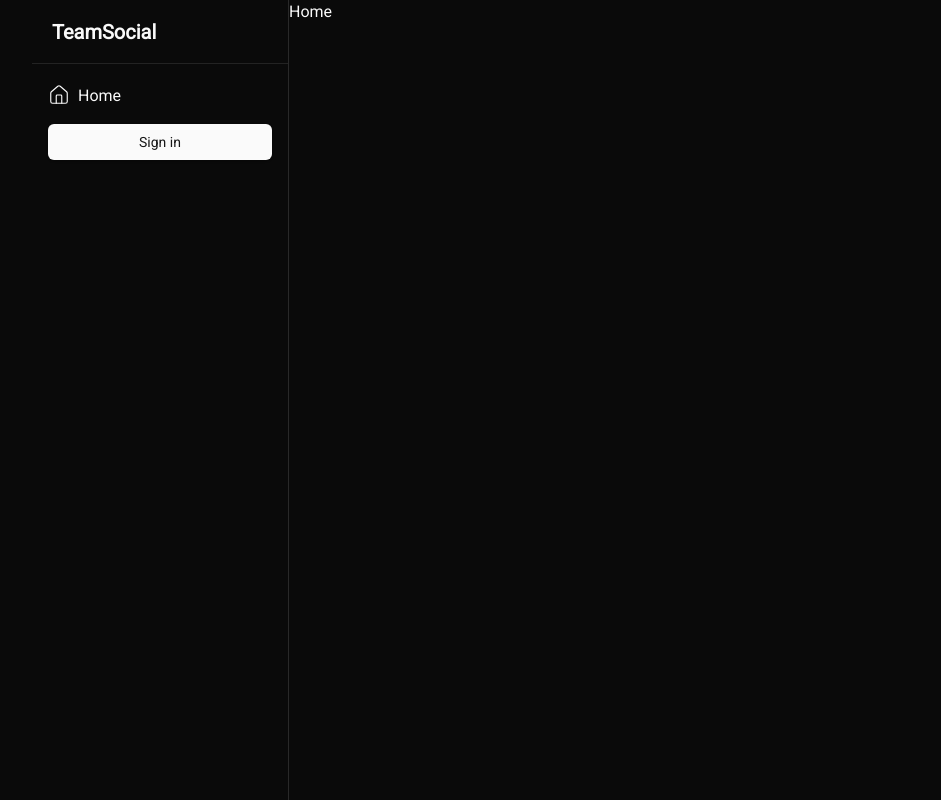
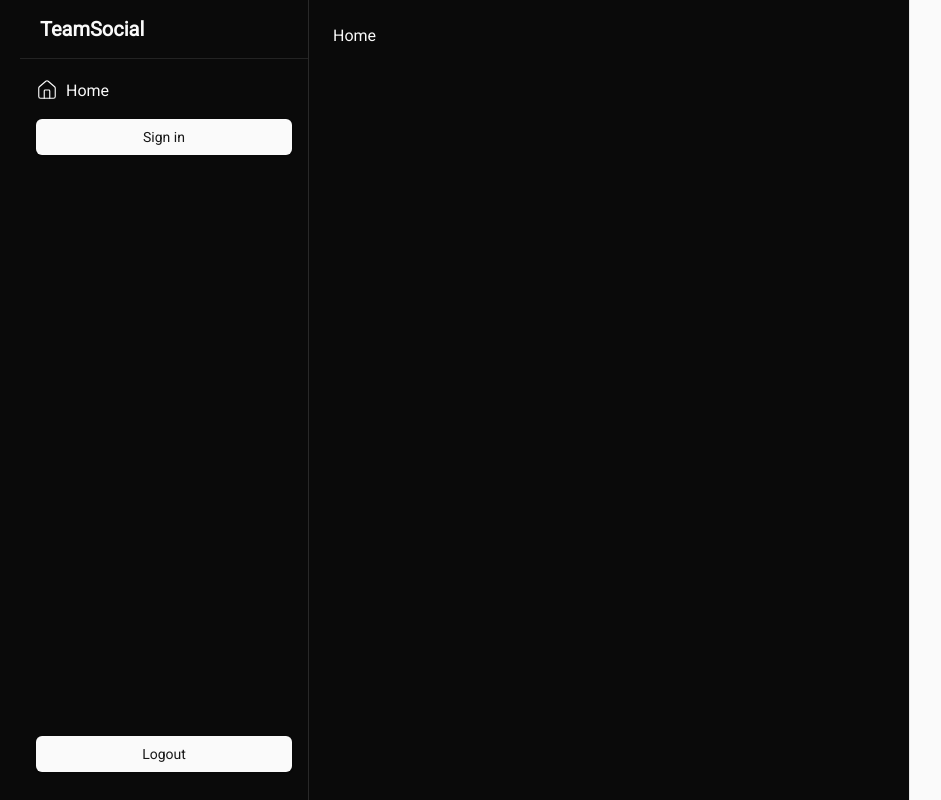
Before and after one commit to sadikbarisyilmaz/TeamSocial, a Next.js app: page / in a window 1280 px wide. Shown: the whole page, without its empty margins (31-972 px from the left). Built offline with nearby package versions, Linux system fonts and the light colour scheme; no server answers.

Commit message:
style: app layout changed

```diff
--- a/app/globals.css
+++ b/app/globals.css
@@ -66,3 +66,7 @@
     @apply bg-background text-foreground;
   }
 }
+
+::-webkit-scrollbar {
+  display: none;
+}
--- a/app/layout.tsx
+++ b/app/layout.tsx
@@ -39,9 +39,10 @@ export default function RootLayout({
           enableSystem
           disableTransitionOnChange
         >
-          <main className="flex w-full h-full">
+          <main className="w-full flex h-screen lg:justify-center">
             <Navbar />
             {children}
+            <div className="hidden lg:flex min-w-80  border-l w-full max-w-sm h-screen border-muted-foreground/20  flex-col  items-end bg-foreground"></div>
           </main>
         </ThemeProvider>
       </body>
--- a/app/page.tsx
+++ b/app/page.tsx
@@ -1,14 +1,7 @@
-import { DeployButton } from "@/components/deploy-button";
-import { EnvVarWarning } from "@/components/env-var-warning";
-import { AuthButton } from "@/components/auth-button";
-import { Hero } from "@/components/hero";
-import { ThemeSwitcher } from "@/components/theme-switcher";
-import { ConnectSupabaseSteps } from "@/components/tutorial/connect-supabase-steps";
-import { SignUpUserSteps } from "@/components/tutorial/sign-up-user-steps";
-import { hasEnvVars } from "@/lib/utils";
-import Link from "next/link";
-import { Suspense } from "react";
-
 export default function Home() {
-  return <main className="min-h-screen flex flex-col items-center">Home</main>;
+  return (
+    <main className="min-h-[100dvh] w-full lg:min-w-[600px] md:max-w-[600px] flex-col flex overflow-auto p-6 gap-4">
+      Home
+    </main>
+  );
 }
--- a/app/profile/layout.tsx
+++ /dev/null
@@ -1,55 +0,0 @@
-import { DeployButton } from "@/components/deploy-button";
-import { EnvVarWarning } from "@/components/env-var-warning";
-import { AuthButton } from "@/components/auth-button";
-import { ThemeSwitcher } from "@/components/theme-switcher";
-import { hasEnvVars } from "@/lib/utils";
-import Link from "next/link";
-import { Suspense } from "react";
-
-export default function ProtectedLayout({
-  children,
-}: {
-  children: React.ReactNode;
-}) {
-  return (
-    <main className="min-h-screen flex flex-col items-center">
-      <div className="flex-1 w-full flex flex-col gap-20 items-center">
-        <nav className="w-full flex justify-center border-b border-b-foreground/10 h-16">
-          <div className="w-full max-w-5xl flex justify-between items-center p-3 px-5 text-sm">
-            <div className="flex gap-5 items-center font-semibold">
-              <Link href={"/"}>Next.js Supabase Starter</Link>
-              <div className="flex items-center gap-2">
-                <DeployButton />
-              </div>
-            </div>
-            {!hasEnvVars ? (
-              <EnvVarWarning />
-            ) : (
-              <Suspense>
-                <AuthButton />
-              </Suspense>
-            )}
-          </div>
-        </nav>
-        <div className="flex-1 flex flex-col gap-20 max-w-5xl p-5">
-          {children}
-        </div>
-
-        <footer className="w-full flex items-center justify-center border-t mx-auto text-center text-xs gap-8 py-16">
-          <p>
-            Powered by{" "}
-            <a
-              href="https://supabase.com/?utm_source=create-next-app&utm_medium=template&utm_term=nextjs"
-              target="_blank"
-              className="font-bold hover:underline"
-              rel="noreferrer"
-            >
-              Supabase
-            </a>
-          </p>
-          <ThemeSwitcher />
-        </footer>
-      </div>
-    </main>
-  );
-}
--- a/app/profile/page.tsx
+++ b/app/profile/page.tsx
@@ -18,7 +18,7 @@ async function UserDetails() {
 
 export default function ProtectedPage() {
   return (
-    <div className="flex-1 w-full flex flex-col gap-12">
+    <div className="min-h-[100dvh] w-full flex-col flex overflow-auto p-6 gap-4">
       <div className="w-full">
         <div className="bg-accent text-sm p-3 px-5 rounded-md text-foreground flex gap-3 items-center">
           <InfoIcon size="16" strokeWidth={2} />
--- a/components/logout-button.tsx
+++ b/components/logout-button.tsx
@@ -14,5 +14,9 @@ export function LogoutButton() {
     router.push("/auth/login");
   };
 
-  return <Button onClick={logout}>Logout</Button>;
+  return (
+    <Button className="w-full" onClick={logout}>
+      Logout
+    </Button>
+  );
 }
--- a/components/navbar.tsx
+++ b/components/navbar.tsx
@@ -3,17 +3,20 @@ import Link from "next/link";
 import { HomeIcon, User } from "lucide-react";
 import { CreatePostButton } from "./create-post-button";
 import { Suspense } from "react";
+import { AuthButton } from "./auth-button";
+import { LogoutButton } from "./logout-button";
 
 export const Navbar = () => {
   return (
-    <nav className="w-1/4 border-r border-muted-foreground/20 flex flex-col  items-end">
-      <div className="w-64 h-screen flex flex-col gap-2">
+    <nav className=" w-full max-w-sm h-screen border-r border-muted-foreground/20 flex flex-col items-end">
+      <div className=" w-72 h-screen flex flex-col gap-2">
         <div className="w-full flex justify-center border-b border-b-foreground/10 h-16">
           <div className="w-full max-w-5xl flex justify-between items-center p-3 px-5 text-sm">
             <h1 className=" text-xl font-semibold ">TeamSocial</h1>
           </div>
         </div>
-        <div className="py-3 flex flex-col gap-4 px-4 ">
+        <div className="py-3 flex flex-col gap-4 px-4 h-screen justify-between">
+          <div className="flex flex-col w-full gap-4">
             <span className="flex gap-2">
               <HomeIcon size={22} strokeWidth={1.25} />
               <Link href={"/"}>Home</Link>
@@ -28,6 +31,13 @@ export const Navbar = () => {
               </Suspense>
             </span>
           </div>
+
+          <span className="flex gap-2 justify-end pb-4">
+            <Suspense>
+              <LogoutButton />
+            </Suspense>
+          </span>
+        </div>
       </div>
     </nav>
   );
```
Lines whose indentation alone changed are shown as unchanged.
